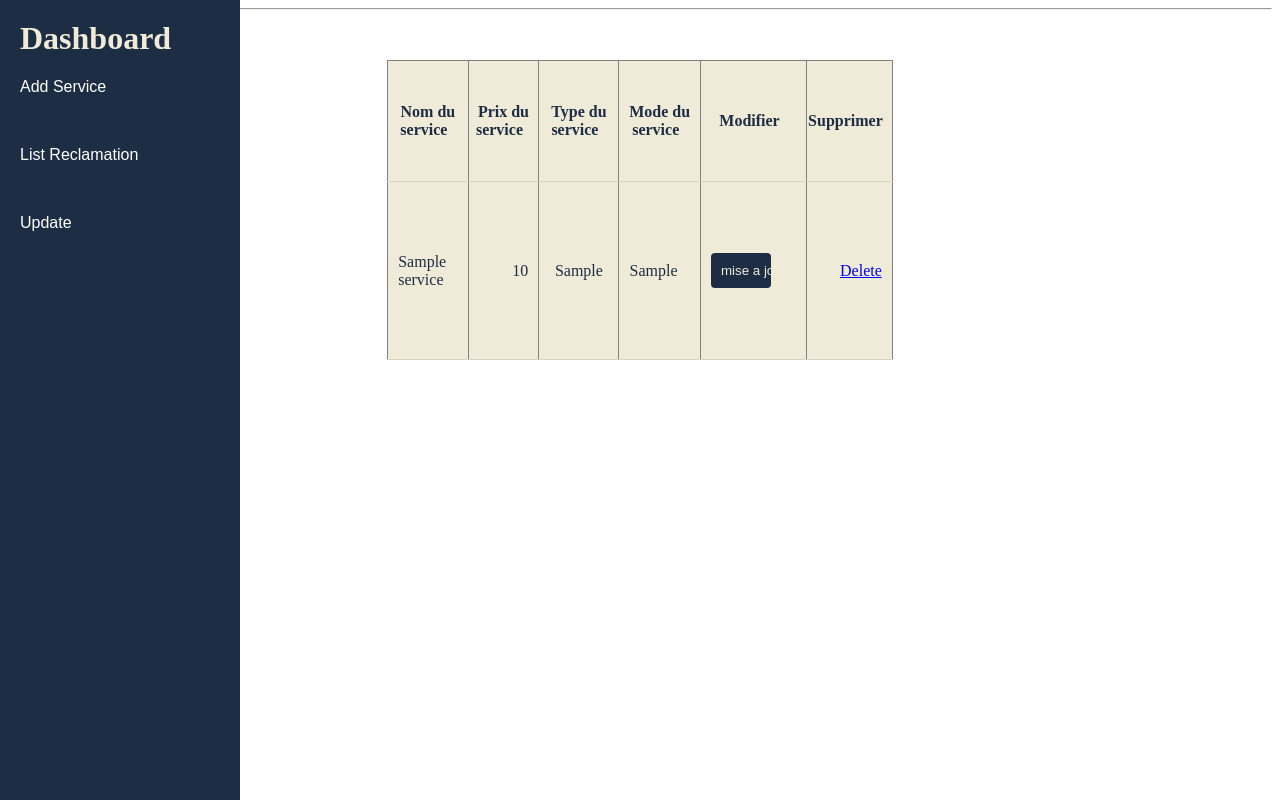
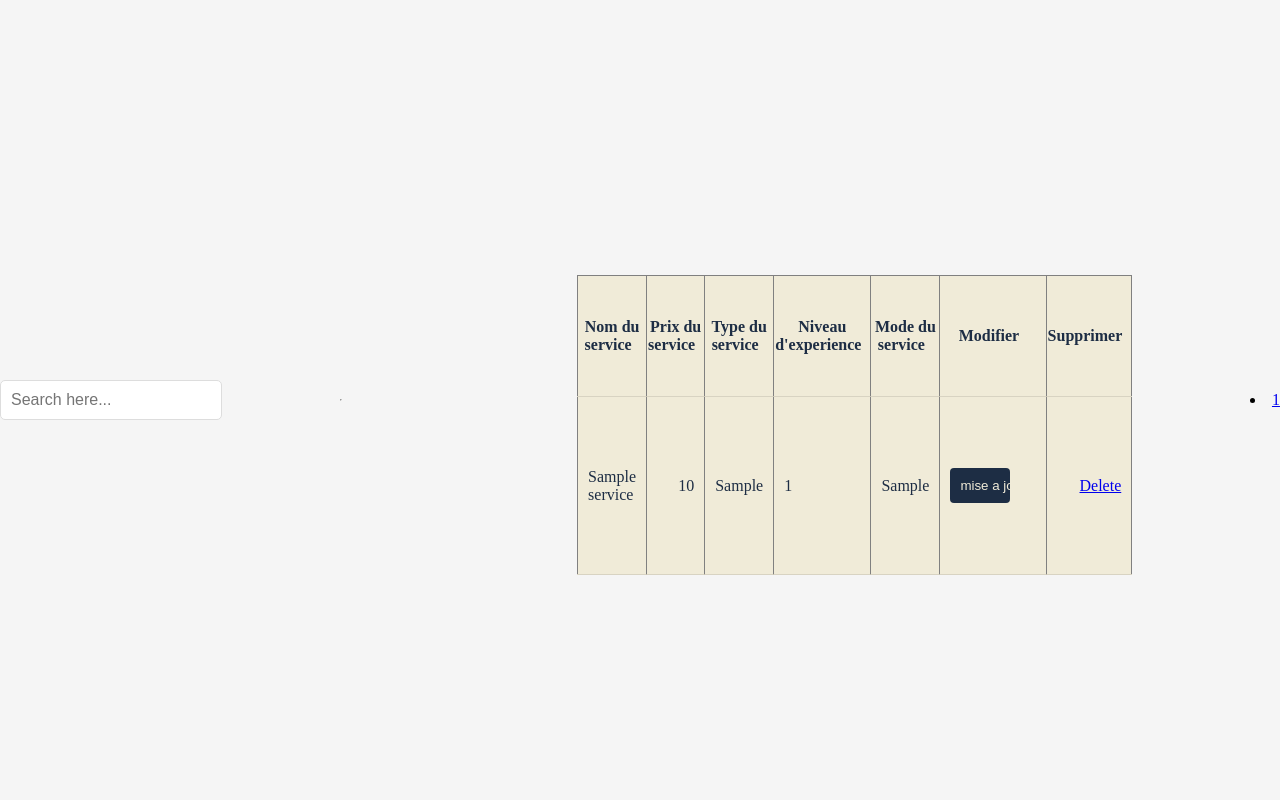
Before and after one commit to rayendhaoui/projetWeb2A, a PHP site: page /listeservice.php in a window 1280 px wide. Run offline with PHP 8.4, Linux system fonts and the light colour scheme; tables that the repository leaves empty or names only in its code hold one stand-in row (values such as "Sample post").

Commit message:
Add files via upload

```diff
--- a/view/backOffice/ajoutprest.php
+++ b/view/backOffice/ajoutprest.php
@@ -104,7 +104,6 @@ if (
         </ul>
 </div>
 
-            <div class="overlap">
                 <form action="" method="POST" id="myF" onsubmit="return validateFr()">
                 <table align="center">
             <tr>
@@ -142,6 +141,5 @@ if (
                 </form>
             </div>
         </div>
-    </div>
 </body>
 </html>
--- a/view/backOffice/listeservice.php
+++ b/view/backOffice/listeservice.php
@@ -34,18 +34,67 @@ $result = $conn->query($sql);
     <meta charset="UTF-8">
     <title>Service Dashboard</title>
     <link rel="stylesheet" href="update.css"> <!-- Corrected link to stylesheet -->
+    <style>
+    /* Centrer verticalement et horizontalement avec Flexbox */
+body {
+    display: flex;
+    justify-content: center; /* Centrage horizontal */
+    align-items: center; /* Centrage vertical */
+    height: 100vh; /* La hauteur de la fenêtre */
+    margin: 0; /* Pas de marge */
+    background-color: #f5f5f5; /* Couleur de fond de la page */
+}
+
+#live_search {
+    padding: 10px; /* Espacement interne */
+    font-size: 16px; /* Taille du texte */
+    border: 1px solid #ddd; /* Bordure */
+    border-radius: 5px; /* Bordures arrondies */
+    width: 200px; /* Largeur du champ */
+}
+
+    </style>
 </head>
 
 <body>
+<input type="text" id="live_search" placeholder="Search here...">
+<div class="tt" id="recentOrders"></div>
+    <script src="https://ajax.googleapis.com/ajax/libs/jquery/3.7.1/jquery.min.js"></script>
+            <script type="text/javascript">
+                $(document).ready(function(){
+                    $("#live_search").keyup(function(){
+                        $('#recentOrders').html('');
+                        var input =$(this).val();
+                        if(input!=""){
+                            $.ajax({
+                                type: 'GET',
+                                url:"rechercheoff.php",
+                                data: 'input=' + encodeURIComponent(input),
+                                success: function(data){
+                                    if(data!=""){
+                                        $('#recentOrders').append(data);
+                                    }else{
+                                        document.getElementById('recentOrders').innerHTML = "<div style='font-size:20px'>aucun service</div>"
+                                    }
+                                }
+
+
+                            });
+                        }else{
+                            $("#recentOrders").css("display","none");
+                        }
+                    });
+                 });
+            </script>
     <!-- Navigation or Dashboard -->
-    <div id="dashboard">
+   <!-- <div id="dashboard">
         <h1>Dashboard</h1>
         <ul>
             <li><a href="serviceajout.php">Add Service</a></li>
             <li><a href="listeservice.php">List Reclamation</a></li>
             <li><a href="UPDATE.php">Update</a></li>
         </ul>
-    </div>
+    </div>-->
 
     <hr>
 
@@ -55,6 +104,7 @@ $result = $conn->query($sql);
             <th>Nom du service&nbsp;&nbsp;</th>
             <th>Prix du service&nbsp;&nbsp;</th>
             <th>Type du service&nbsp;&nbsp;</th>
+            <th>Niveau d'experience&nbsp;&nbsp;</th>
             <th>Mode du service&nbsp;&nbsp;</th>
             <th>Modifier&nbsp;&nbsp;</th>
             <th>Supprimer&nbsp;&nbsp;</th>
@@ -66,6 +116,7 @@ $result = $conn->query($sql);
             echo '<td>' . $row['nom'] . '</td>';
             echo '<td>' . $row['prix'] . '</td>';
             echo '<td>' . $row['typee'] . '</td>';
+            echo '<td>' . $row['id'] . '</td>';
             echo '<td>' . $row['mode'] . '</td>';
 
             // Update form button
--- a/view/backOffice/updateprest.php
+++ b/view/backOffice/updateprest.php
@@ -73,7 +73,6 @@ if (
         </ul>
 </div>
 
-            <div class="overlap">
                 <form action="" method="POST" id="myF">
                 <table align="center">
             <tr>
@@ -113,6 +112,5 @@ if (
                 </form>
             </div>
         </div>
-    </div>
 </body>
 </html>
```
Also changed, not shown: view/backOffice/UPDATE.php (+13 -7 lines), view/backOffice/rechercheoff.php (added, +19 -0 lines), view/backOffice/serviceajout.php (+9 -8 lines).
